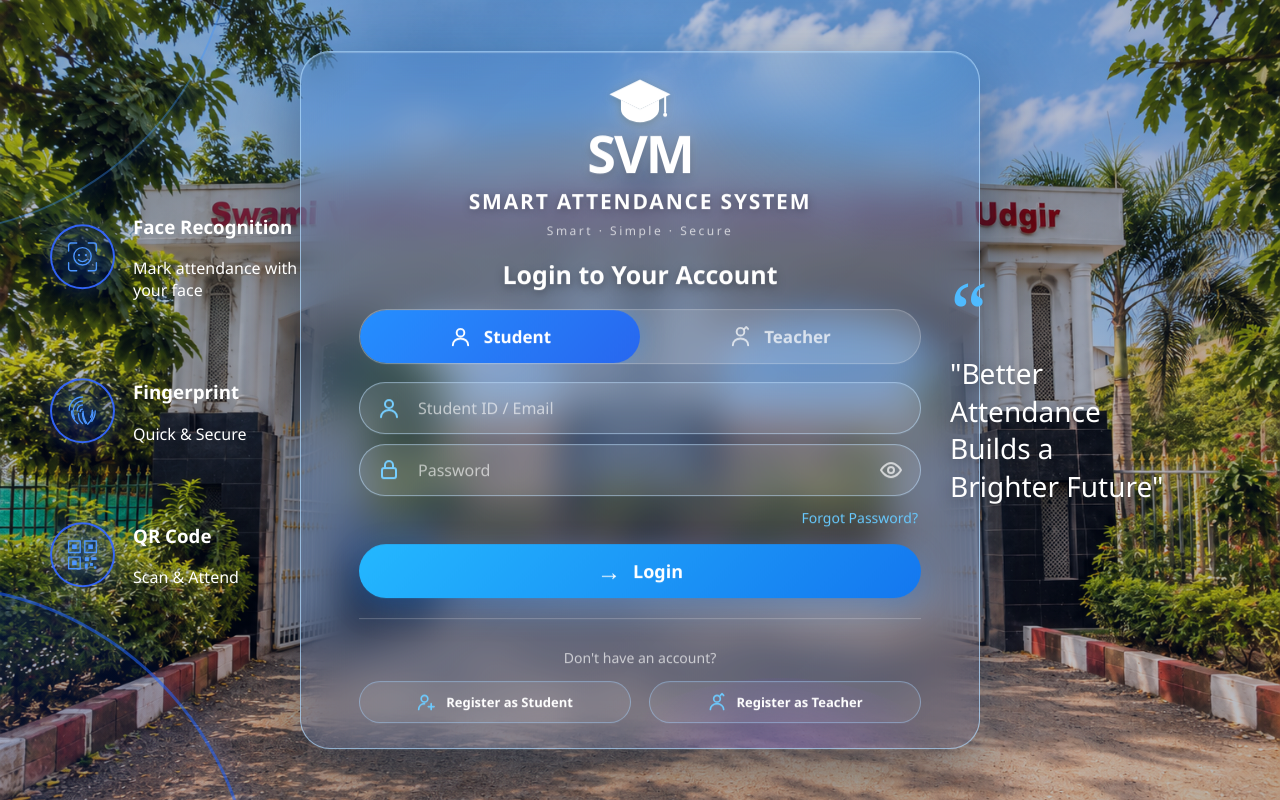
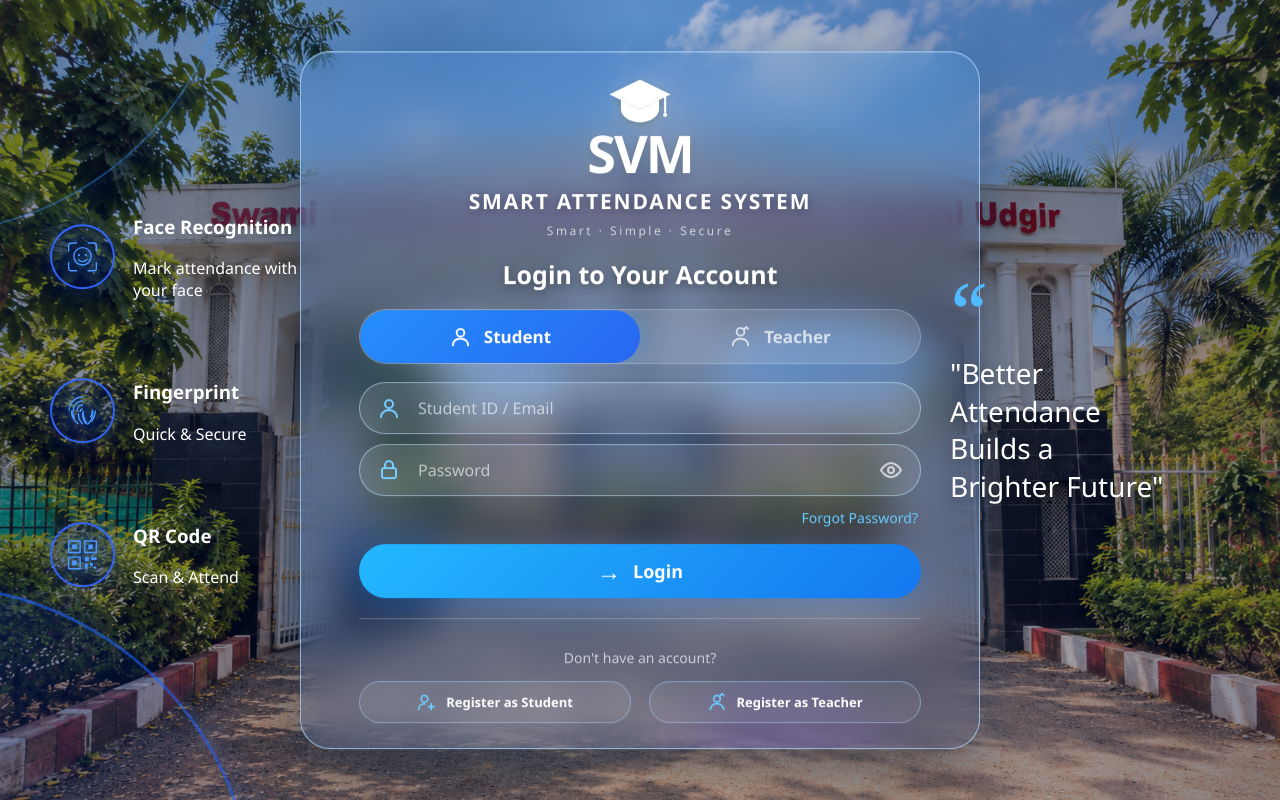
Before and after one commit to shindeanand3624-dev/smart-attendance-system, a Flask app: page /login in a window 1280 px wide. Run offline with Flask 3, Linux system fonts and the light colour scheme.

Commit message:
Update login.css

```diff
--- a/app/static/css/login.css
+++ b/app/static/css/login.css
@@ -18,14 +18,15 @@ body.login-page {
     background:
         linear-gradient(
             90deg,
-        rgba(2, 15, 55, 0.18),
-        rgba(4, 35, 95, 0.08),
-        rgba(3, 15, 55, 0.18)
+            rgba(2, 15, 55, 0.48),
+            rgba(4, 35, 95, 0.22),
+            rgba(3, 15, 55, 0.48)
         ),
         url("/static/college-wallpaper.png")
         center center / cover no-repeat;
 
     position: relative;
+}
 }
 
 
```
Lines whose indentation alone changed are shown as unchanged.
